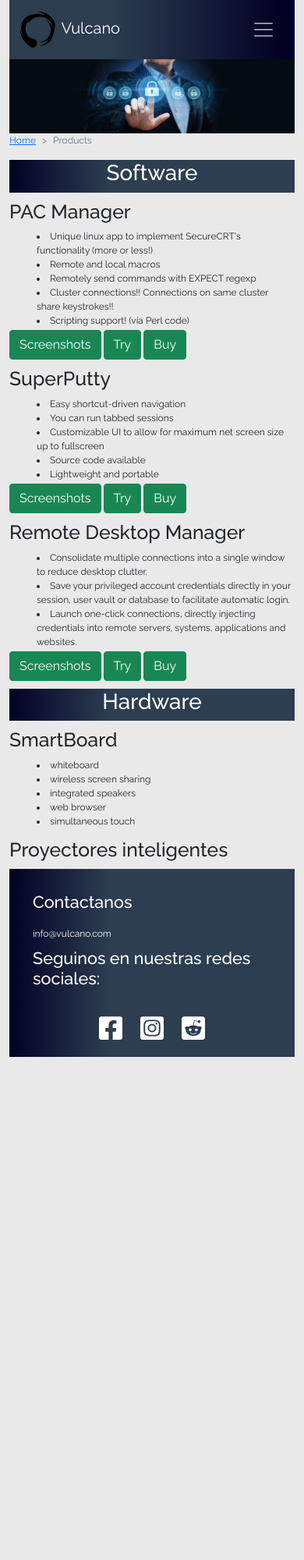
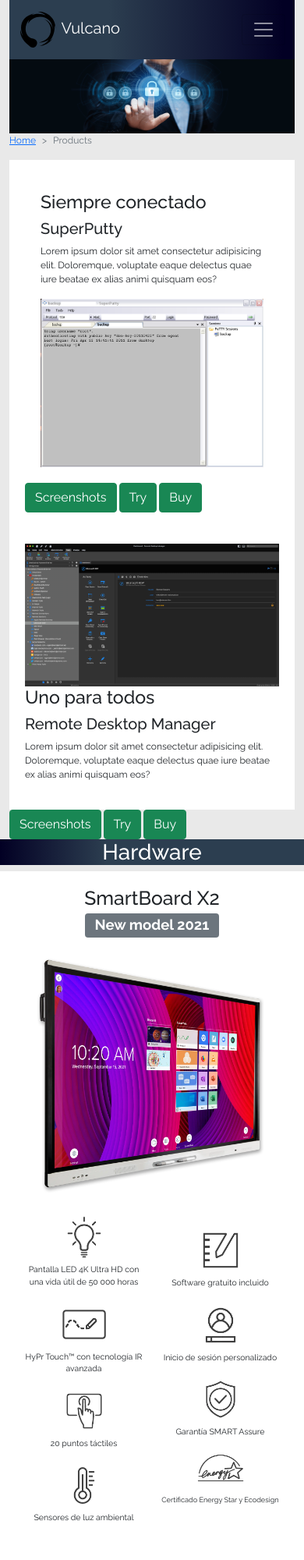
Before and after one commit to mfdiaza/coderhouse, a website: page products.html in a window 390 px wide. Shown: the top 2000 px of the page at 78% size. Before the commit the page ends 1355 px from the top, so only its background shows below. Drawn offline with nearby package versions, Linux system fonts and the light colour scheme.

Commit message:
Revamp index.html y productos.html + subida imagenes

```diff
--- a/products.html
+++ b/products.html
@@ -65,57 +65,91 @@
                 </ol>
               </nav>
 
-        <div class="products_flex">
-            <div class="software_header" id="software">
-                <h1>Software</h1>
-            </div>
-            <div class="soft2">
-                <h2>PAC Manager</h2>
-                <ul>
-                    <li>Unique linux app to implement SecureCRT's functionality (more or less!)</li>
-                    <li>Remote and local macros</li>
-                    <li>Remotely send commands with EXPECT regexp</li>
-                    <li>Cluster connections!! Connections on same cluster share keystrokes!!</li>
-                    <li>Scripting support! (vía Perl code)</li>
-                </ul>
+            <div class = "main">
+                <section class="main">
+                    <div class = "row align-items-center">
+                        <div class="col-md-4 text-left">
+                            <h3>Siempre conectado</h3>
+                            <h5>SuperPutty</h5>
+                            <p>Lorem ipsum dolor sit amet consectetur adipisicing elit. Doloremque, voluptate eaque delectus quae iure beatae ex alias animi quisquam eos?</p>
+                        </div>
+                        <div class = "col-md-8">
+                            <img src="images/superputty_prod.png" alt="SuperPutty" class = "img-fluid w-100">
+                        </div>
+                    </div>
+                </section>
                 <button type="button" class="btn btn-success">Screenshots</button>  <button type="button" class="btn btn-success">Try</button>  <button type="button" class="btn btn-success">Buy</button>
             </div>
-            <div class="soft3">
-                <h2>SuperPutty</h2>
-                <ul>
-                    <li>Easy shortcut-driven navigation</li>
-                    <li>You can run tabbed sessions</li>
-                    <li>Customizable UI to allow for maximum net screen size up to fullscreen</li>
-                    <li>Source code available</li>
-                    <li>Lightweight and portable</li>
-                </ul>
-                <button type="button" class="btn btn-success">Screenshots</button>  <button type="button" class="btn btn-success">Try</button>  <button type="button" class="btn btn-success">Buy</button>
-            </div>
-            <div class="soft4">
-                <h2>Remote Desktop Manager</h2>
-                <ul>
-                    <li>Consolidate multiple connections into a single window to reduce desktop clutter.</li>
-                    <li>Save your privileged account credentials directly in your session, user vault or database to facilitate automatic login.</li>
-                    <li>Launch one-click connections, directly injecting credentials into remote servers, systems, applications and websites.</li>
-                </ul>
+            <section class="main">
+                <div class = "row align-items-center">
+                    <div class = "col-md-8">
+                        <img src="images/remote_prod.jpg" alt="RDM" class = "img-fluid w-100">
+                    </div>
+                    <div class="col-md-4 text-left">
+                        <h3>Uno para todos</h3>
+                        <h5>Remote Desktop Manager</h5>
+                        <p>Lorem ipsum dolor sit amet consectetur adipisicing elit. Doloremque, voluptate eaque delectus quae iure beatae ex alias animi quisquam eos?</p>
+                    </div>
+
+                </div>
+            </section>
                 <button type="button" class="btn btn-success">Screenshots</button>  <button type="button" class="btn btn-success">Try</button>  <button type="button" class="btn btn-success">Buy</button>
             </div>
             <div class="hardware_header" id="hardware">
                 <h1>Hardware</h1>
             </div>
-            <div class="hard6">
-                <h2>SmartBoard</h2>
-                <ul>
-                    <li>whiteboard</li>
-                    <li>wireless screen sharing</li>
-                    <li>integrated speakers</li>
-                    <li>web browser</li>
-                    <li>simultaneous touch</li>
-                </ul>
-            </div>
-            <div class="hard7">
-                <h2>Proyectores inteligentes</h2>
-            </div>
+
+                <section class = "main">
+                    <h2 class= "text-center">SmartBoard X2 <span class="badge bg-secondary m-1" >New model 2021</span></h2>
+                    <div class="container">
+                    <div class="row align-items-center">
+                    <div class="col-md-8 col-lg-9 py-md-3 text-center">
+                    <img alt="x2" src="images/boardx2.webp" class="img-fluid w-100" loading="lazy" width="60">
+                    </div>
+                    <div class="col order-md-first text-center">
+                    <div class="py-2 py-xl-4 small">
+                        <img alt="4k" src="images/4kuhd.webp" class="mb-1" width="60"><br>
+                    Pantalla LED 4K Ultra HD con una vida útil de 50&nbsp;000 horas</div>
+                    <div class="py-2 py-xl-4 small">
+                        <img alt="whiteboard" src="images/whiteboard.webp" class="mb-1" width="60"><br>
+                    HyPr Touch™ con tecnología IR avanzada</div>
+                    <div class="py-2 py-xl-4 small">
+                        <img alt="touch" src="images/touch.webp" class="mb-1" width="60"><br>
+                    20 puntos táctiles</div>
+                    <div class="py-2 py-xl-4 small">
+                        <img alt="sensors" src="images/Sensors.webp" class="mb-1" width="60">
+                    <br>
+                    Sensores de luz ambiental </div>
+                    </div>
+                    <div class="col text-center">
+                    <div class="py-2 py-xl-4 small">
+                        <img alt="notebook" src="images/notebasic.webp" class="mb-1" width="60"><br>
+                    Software gratuito incluido</div>
+                    <div class="py-2 py-xl-4 small">
+                        <img alt="login" src="images/login.webp" class="mb-1" width="60"><br>
+                    Inicio de sesión personalizado</div>
+                    <div class="py-2 py-xl-4 small">
+                        <img alt="garantia" src="images/garantia.webp" class="mb-1" width="60"><br>
+                    Garantía SMART Assure<br>
+                    <div class="py-2 py-xl-4 small">
+                        <img alt="saveenergy" src="images/energystar.webp" class="mb-1" width="60"><br>
+                    Certificado Energy Star y Ecodesign</div>
+                    </div>
+                    </div>
+                    </div>
+                    </div>
+                    </section>
+                    <section class="main">
+                        <div class = "row align-items-center">
+                            <div class="col-md-4 text-left">
+                                <h3>Android integrado</h3>
+                                <p>Lorem ipsum dolor sit amet consectetur adipisicing elit. Doloremque, voluptate eaque delectus quae iure beatae ex alias animi quisquam eos?</p>
+                            </div>
+                            <div class = "col-md-8">
+                                <img src="images/android.png" alt="AndroidTV" class = "img-fluid w-100">
+                            </div>
+                        </div>
+                    </section>
     </div>
 </main>
 		<footer>
```
Also changed, not shown: index.html (+54 -26 lines), images/4kuhd.webp (added), images/Sensors.webp (added), images/SmartBoardsDemo.webp (added), images/android.png (added), images/boardx2.webp (added), images/connected.webp (added), images/energystar.webp (added), images/garantia.webp (added), images/login.webp (added), images/notebasic.webp (added), images/rdm.jpg (added), images/remote_prod.jpg (added), images/superputty-1024x634.png (added), 3 more files.
